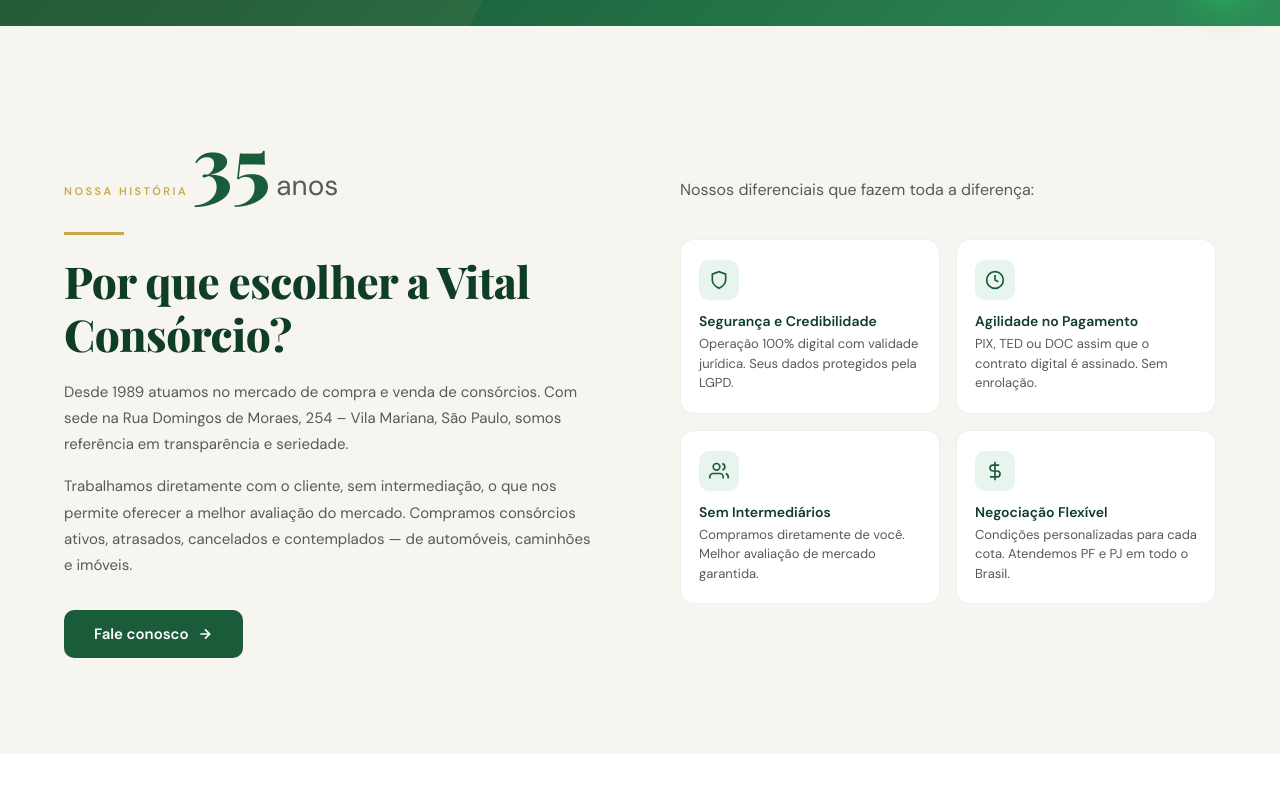
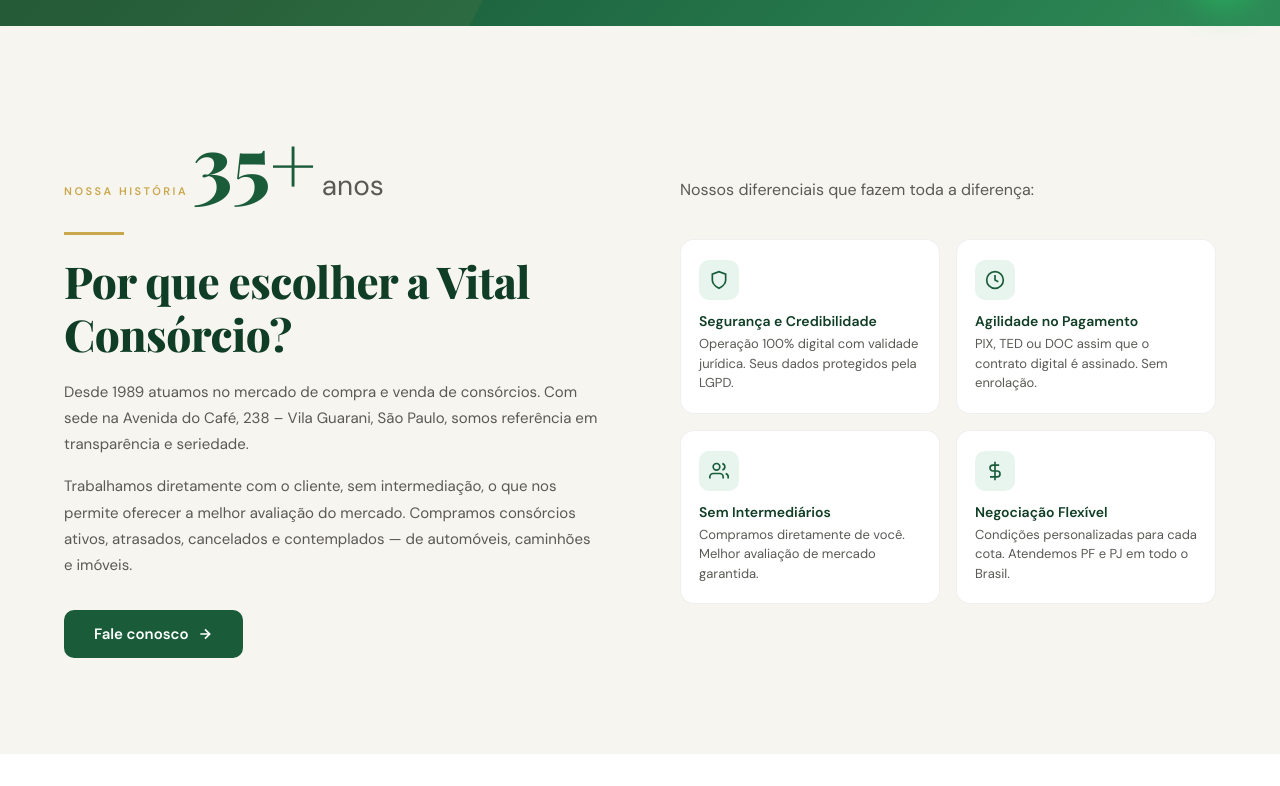
Before and after one commit to joaopedoss/VitalConsorcio_Website, a website: page index.html in a window 1280 px wide. Shown: the part 774-1560 px from the top of the page. Drawn offline with nearby package versions, Linux system fonts and the light colour scheme.

Commit message:
Update address and footer information in index.html

```diff
--- a/index.html
+++ b/index.html
@@ -619,11 +619,11 @@
     <div class="sobre-grid">
       <div class="sobre-left">
         <span class="section-label">Nossa história</span>
-        <div class="sobre-years">35 <span>anos</span></div>
+        <div class="sobre-years">35+ <span>anos</span></div>
         <div class="sobre-visual-line"></div>
         <h2 class="section-title">Por que escolher a Vital Consórcio?</h2>
         <p style="font-size: 15px; color: var(--cinza-texto); line-height: 1.75; margin-bottom: 16px;">
-          Desde 1989 atuamos no mercado de compra e venda de consórcios. Com sede na Rua Domingos de Moraes, 254 – Vila Mariana, São Paulo, somos referência em transparência e seriedade.
+          Desde 1989 atuamos no mercado de compra e venda de consórcios. Com sede na Avenida do Café, 238 – Vila Guarani, São Paulo, somos referência em transparência e seriedade.
         </p>
         <p style="font-size: 15px; color: var(--cinza-texto); line-height: 1.75;">
           Trabalhamos diretamente com o cliente, sem intermediação, o que nos permite oferecer a melhor avaliação do mercado. Compramos consórcios ativos, atrasados, cancelados e contemplados — de automóveis, caminhões e imóveis.
@@ -780,7 +780,7 @@
             </div>
             <div class="cinfo">
               <h4>Endereço</h4>
-              <p>Rua Domingos de Moraes, 254, 6º andar<br>Vila Mariana – São Paulo/SP</p>
+              <p>Avenida do Café, 238 <br>Vila Guarani – São Paulo/SP</p>
             </div>
           </div>
           <div class="contact-item">
@@ -918,8 +918,8 @@
       </div>
     </div>
     <div class="footer-bottom">
-      <span>© 2025 Vital Consórcio — Todos os direitos reservados.</span>
-      <span>Vila Mariana, São Paulo / SP</span>
+      <span>© 2026 Vital Consórcio — Todos os direitos reservados.</span>
+      <span>Vila Guarani, São Paulo / SP</span>
     </div>
   </div>
 </footer>
@@ -931,19 +931,7 @@
 
 <script src="https://cdn.jsdelivr.net/npm/@emailjs/browser@4/dist/email.min.js"></script>
 <script>
-  /* ════════════════════════════════════════════
-     CONFIGURAÇÃO — preencha com suas chaves
-     ════════════════════════════════════════════
-     EmailJS:
-       1. emailjs.com → Email Services → conecte Gmail (jpss06joao@gmail.com) → copie Service ID
-       2. Email Templates → crie template com as variáveis abaixo → copie Template ID
-          Variáveis: {{nome}} {{cpf}} {{email}} {{telefone}} {{administradora}}
-                     {{grupo}} {{cota}} {{mensagem}} {{arquivo_link}}
-       3. Account → API Keys → copie Public Key
 
-     No template do EmailJS, adicione algo como:
-       Arquivo enviado: {{arquivo_link}}
-  */
   const EMAILJS_SERVICE_ID  = 'service_z0jnyvi';
   const EMAILJS_TEMPLATE_ID = 'template_019bpse';
   const EMAILJS_PUBLIC_KEY  = 'sZyhIJO_XU2u4UWru';
```
